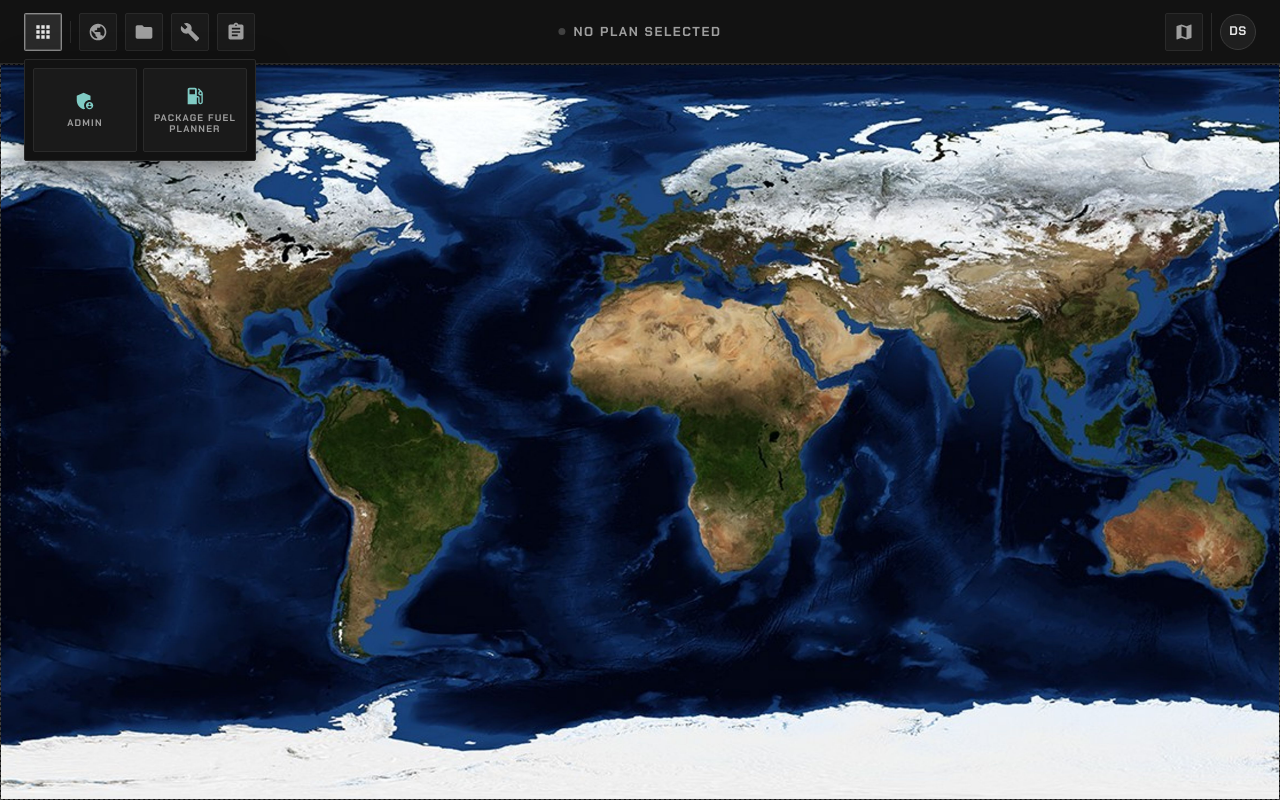
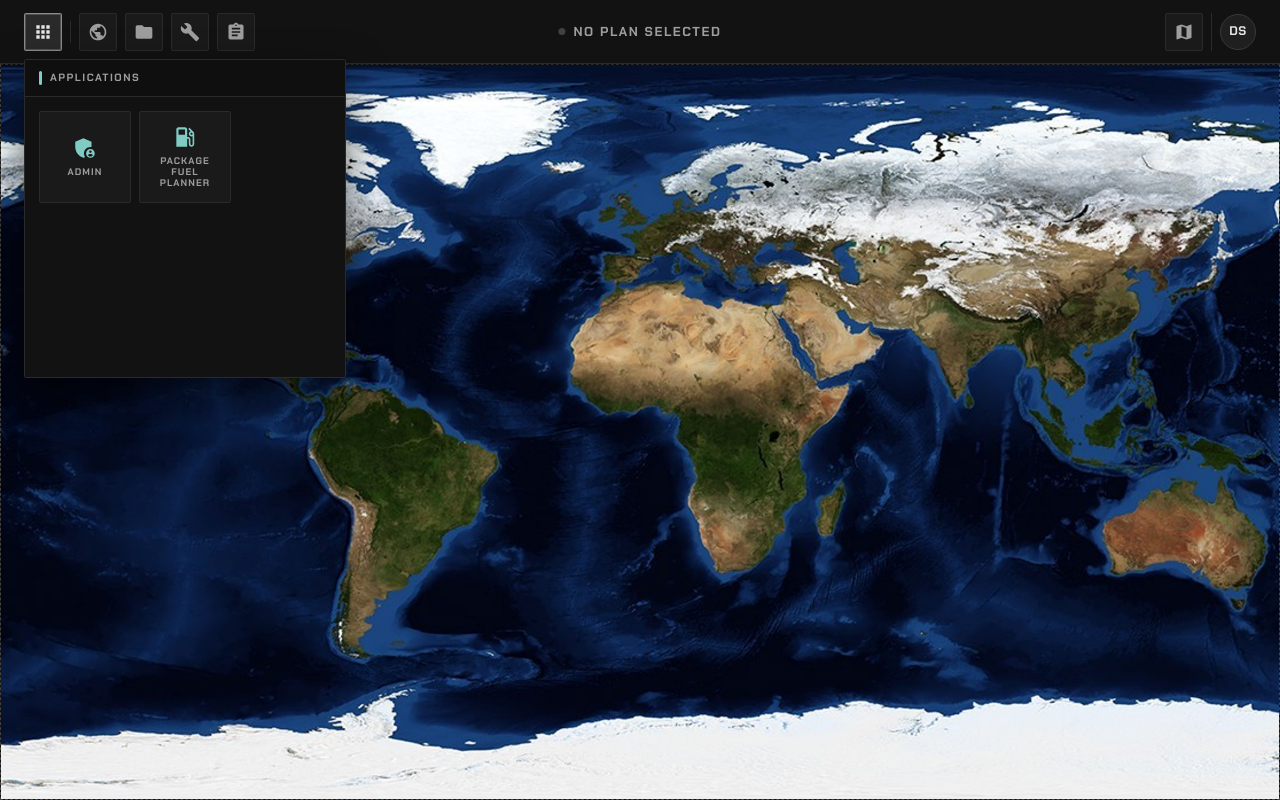
Before and after one commit to SwickiLeaks/mui-dashboard-prototype, a React (Vite) app: page / in a window 1280 px wide. Both pictures are taken after a click on the button 43 px from the left and 31 px from the top of the page. Built offline with nearby package versions, Linux system fonts and the light colour scheme; the HTML template or start-up script is replaced by a standard one.

Commit message:
Added appswitcher

```diff
--- a/src/components/AppHeader/components/AppSwitcherMenu.tsx
+++ b/src/components/AppHeader/components/AppSwitcherMenu.tsx
@@ -26,6 +26,13 @@ const apps: AppEntry[] = [
   },
 ];
 
+const TILE_SIZE = 92;
+const GRID_COLUMNS = 3;
+const GRID_GAP = 8;
+const GRID_PADDING = 14;
+const PANEL_WIDTH =
+  GRID_COLUMNS * TILE_SIZE + (GRID_COLUMNS - 1) * GRID_GAP + GRID_PADDING * 2;
+
 export default function AppSwitcherMenu({
   anchorEl,
   open,
@@ -45,17 +52,54 @@ export default function AppSwitcherMenu({
             bgcolor: "#121212",
             border: "1px solid #2a2a2a",
             borderRadius: 0.5,
-            boxShadow: "0 12px 32px rgba(0,0,0,0.55)",
+            boxShadow: "0 16px 40px rgba(0,0,0,0.6)",
+            overflow: "hidden",
           },
         },
       }}
     >
       <Box
         sx={{
+          px: 1.75,
+          py: 1.25,
+          bgcolor: "#0f0f0f",
+          borderBottom: "1px solid #2a2a2a",
+          display: "flex",
+          alignItems: "center",
+          gap: 1,
+        }}
+      >
+        <Box
+          sx={{
+            width: 3,
+            height: 14,
+            bgcolor: appAccent,
+            borderRadius: 0.5,
+          }}
+        />
+        <Typography
+          sx={{
+            fontFamily: monoFont,
+            fontSize: 10.5,
+            letterSpacing: 1.5,
+            fontWeight: 700,
+            color: "text.secondary",
+          }}
+        >
+          APPLICATIONS
+        </Typography>
+      </Box>
+
+      <Box
+        sx={{
+          width: PANEL_WIDTH,
+          minHeight: PANEL_WIDTH - 40,
+          p: `${GRID_PADDING}px`,
           display: "grid",
-          gridTemplateColumns: "repeat(2, 104px)",
-          gap: 0.75,
-          p: 1,
+          gridTemplateColumns: `repeat(${GRID_COLUMNS}, ${TILE_SIZE}px)`,
+          gridAutoRows: `${TILE_SIZE}px`,
+          gap: `${GRID_GAP}px`,
+          alignContent: "flex-start",
         }}
       >
         {apps.map((app) => (
@@ -63,7 +107,8 @@ export default function AppSwitcherMenu({
             key={app.key}
             onClick={onClose}
             sx={{
-              height: 84,
+              position: "relative",
+              overflow: "hidden",
               display: "flex",
               flexDirection: "column",
               alignItems: "center",
@@ -76,10 +121,21 @@ export default function AppSwitcherMenu({
               color: "text.secondary",
               transition:
                 "background-color 160ms ease, border-color 160ms ease, color 160ms ease",
+              "&::after": {
+                content: '""',
+                position: "absolute",
+                left: 0,
+                right: 0,
+                top: 0,
+                height: 2,
+                bgcolor: "transparent",
+                transition: "background-color 160ms ease",
+              },
               "&:hover": {
                 bgcolor: "#222",
                 borderColor: appAccent,
                 color: "text.primary",
+                "&::after": { bgcolor: appAccent },
               },
             }}
           >
@@ -87,7 +143,7 @@ export default function AppSwitcherMenu({
               sx={{
                 display: "inline-flex",
                 color: appAccent,
-                "& > svg": { fontSize: 22 },
+                "& > svg": { fontSize: 26 },
               }}
             >
               {app.icon}
@@ -96,7 +152,7 @@ export default function AppSwitcherMenu({
               sx={{
                 fontFamily: monoFont,
                 fontSize: 9.5,
-                letterSpacing: 1.2,
+                letterSpacing: 1.1,
                 fontWeight: 700,
                 textTransform: "uppercase",
                 textAlign: "center",
```
Also changed, not shown: 3 other files (tests, documents, lock files or other folders).
